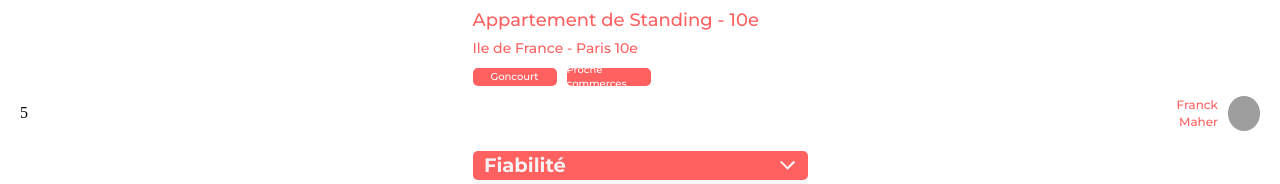
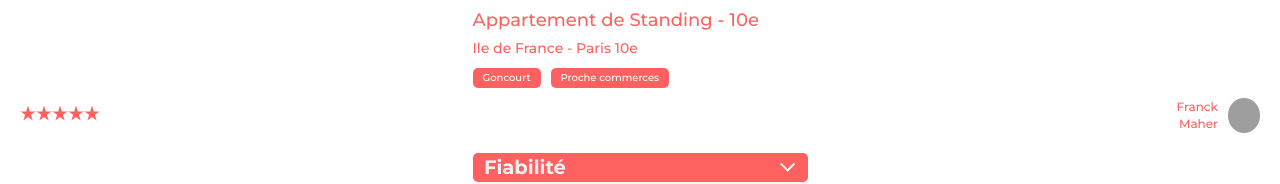
Before and after one commit to Skizx/Kasa, a React (Create React App) app: page /Accomodationsheet/0979876d in a window 1280 px wide. Shown: the part 314-498 px from the top of the page. Built offline with nearby package versions, Linux system fonts and the light colour scheme; grey boxes are pictures that could not be loaded.

Commit message:
Création du rating de la page FicheLogement

```diff
--- a/src/components/Carrousel.jsx
+++ b/src/components/Carrousel.jsx
@@ -17,6 +17,10 @@ const Carrousel = ({ slides }) => {
 
   return (
     <section id="carrousel-container">
+      {slides.map((slide, index) => (
+        <div
+        key={index} // mise en place du slider avec affichage conditionnel quand le slide en cours vaut l'index
+        >
           {length > 1 && ( //Affichage des flèches seulement si length > 1
             <img
             src={left}
@@ -33,10 +37,6 @@ const Carrousel = ({ slides }) => {
               className="rightVector"
             />
           )}
-      {slides.map((slide, index) => (
-        <div
-          key={index} // mise en place du slider avec affichage conditionnel quand le slide en cours vaut l'index
-        >
           {index === current && ( // Affichage conditionnel de l'image en fonction de la valeur de l'index en cours
             <img
               className="carrousel-container_img"
--- a/src/components/FicheLogement.jsx
+++ b/src/components/FicheLogement.jsx
@@ -3,6 +3,7 @@ import axios from 'axios'
 import React, { useEffect, useState } from 'react'
 import Carrousel from './Carrousel'
 import Collapse from './Collapse'
+import Rate from './Rate'
 import '../styles/components/fichelogements.scss'
 import { useParams } from 'react-router-dom'
 
@@ -53,8 +54,8 @@ const FicheLogement = () => {
         >
           <ul className="taglist-container_position">{tags}</ul>
         </div>
-        <div className="rating-host-container"/* Affichage des etoiles correspondant à la note du logements */>
-          <div className="fiche-container_global">{logements.rating}</div>
+        <div className="rating-host-container"/* Affichage des etoiles correspondant à la note du logements props */>
+          <div className="fiche-container_global"><Rate starRating={logements.rating}/></div>
           <div className="user-container" /* Affichage du prenom/nom de l'hôte ainsi que sa photo de profil */>
             <div className="user-container_name">{logements.host.name}</div>
             <img
@@ -65,7 +66,7 @@ const FicheLogement = () => {
           </div>
         </div>
         <div>
-          <Collapse />
+          <Collapse  />
         </div>
       </div>
     )
--- a/src/components/Rate.jsx
+++ b/src/components/Rate.jsx
@@ -1,9 +1,23 @@
 import React from 'react';
+import Fullstar from '../assets/Fullstar.png'
+import Emptystar from '../assets/Emptystar.png'
+import '../styles/components/rate.scss'
 
-const Rate = () => {
+const Rate = ({starRating}) => {
+
+    const ratingStar = [1,2,3,4,5];
     return (
         <div>
-
+            {ratingStar.map((number) =>
+            starRating >= number ? (
+                // affichage conditionnel des ratingStar en fonction de la valeur de starRating
+                // si la note des etoiles du logement et supérieure ou égale au nombre du tableau ratingStar
+                // affiche le même nombre que la note en fullStar Sinon Affiche le reste en EmptyStar
+                <img key={number} className="stars" src={Fullstar} alt="full star" />
+            ) : (
+                <img key={number} className="stars" src={Emptystar} alt="empty star"/>
+            )
+            )}
         </div>
     );
 };
--- a/src/styles/components/fichelogements.scss
+++ b/src/styles/components/fichelogements.scss
@@ -66,7 +66,7 @@
   align-items: center;
   overflow: hidden;
   border-radius: 5px;
-  width: 84px;
+  padding: 10px;
   height: 18px;
 
   color: #ffffff;
```
Also changed, not shown: src/assets/Emptystar.png (added), src/assets/Fullstar.png (renamed from src/assets/Star.png), src/styles/components/rate.scss (added). Lines whose indentation alone changed are shown as unchanged.
